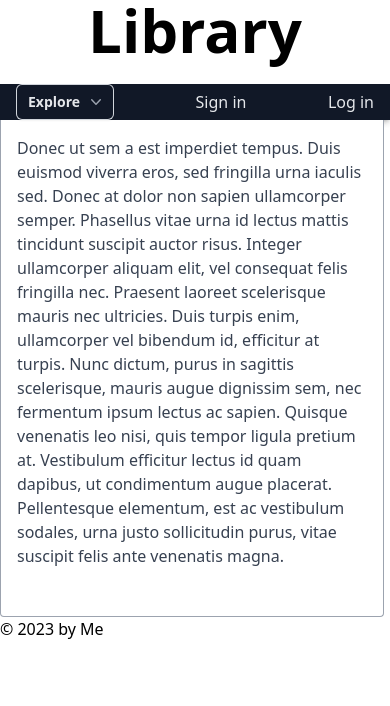
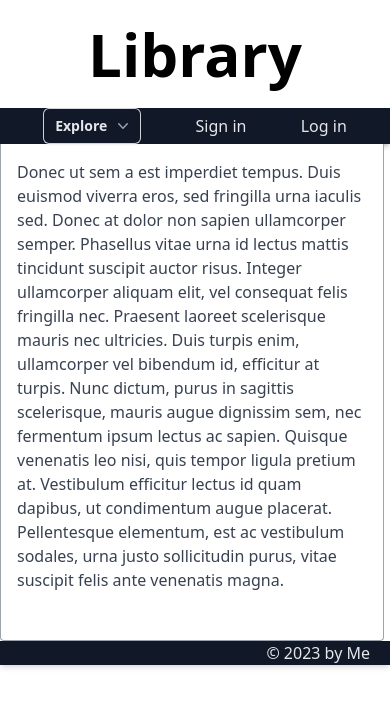
Before and after one commit to LucasBorchardt/library-app, a Next.js app: page / in a window 390 px wide. Shown: the top 706 px of the page. Built offline with nearby package versions, Linux system fonts and the light colour scheme.

Commit message:
style footer and header

```diff
--- a/src/components/Footer.js
+++ b/src/components/Footer.js
@@ -1,7 +1,7 @@
 export default function Footer() {
 	return (
-		<footer>
-			<div>© 2023 by Me</div>
+		<footer className="bg-gray-900 shadow-md mb-0">
+			<div className="text-gray-200 text-right mr-5">© 2023 by Me</div>
 		</footer>
 	);
 }
--- a/src/components/Header/Header.js
+++ b/src/components/Header/Header.js
@@ -1,34 +1,21 @@
-import Link from 'next/link';
-import Dropdown from '../Dropdown/Dropdown';
+import Link from "next/link";
+import Dropdown from "../Dropdown/Dropdown";
 
 export default function Header() {
   return (
-		// <header>
-		// 	<h1>Library</h1>
-		// 	<Dropdown/>
-		// 	<Link href="/signIn">
-		// 		<button type="button">Sign in</button>
-		// 	</Link>
-		// 	<Link href="/logIn">
-		// 		<button type="button">Log in</button>
-		// 	</Link>
-		// </header>
     <header className="bg-gray-900 shadow-md">
-<div className="bg-white text-center">
-	<div className="text-6xl font-bold">
-		Library
-	</div>	<br></br>
+      <div className="mt-6 bg-white text-center">
+        <div className="text-6xl font-bold">Library</div>
+        <br />
       </div>
-<div className="flex justify-between items-center text-gray-200 px-4 shadow-md sm:py-4 sm:justify-around">
-
-	<Dropdown/>
+      <div className="flex justify-around items-center text-gray-200 px-4 shadow-md sm:py-4 sm:justify-around">
+        <Dropdown />
         <Link href="/signIn">
           <button type="button">Sign in</button>
         </Link>
         <Link href="/logIn">
           <button type="button">Log in</button>
         </Link>
-
       </div>
     </header>
   );
```
Lines whose indentation alone changed are shown as unchanged.
